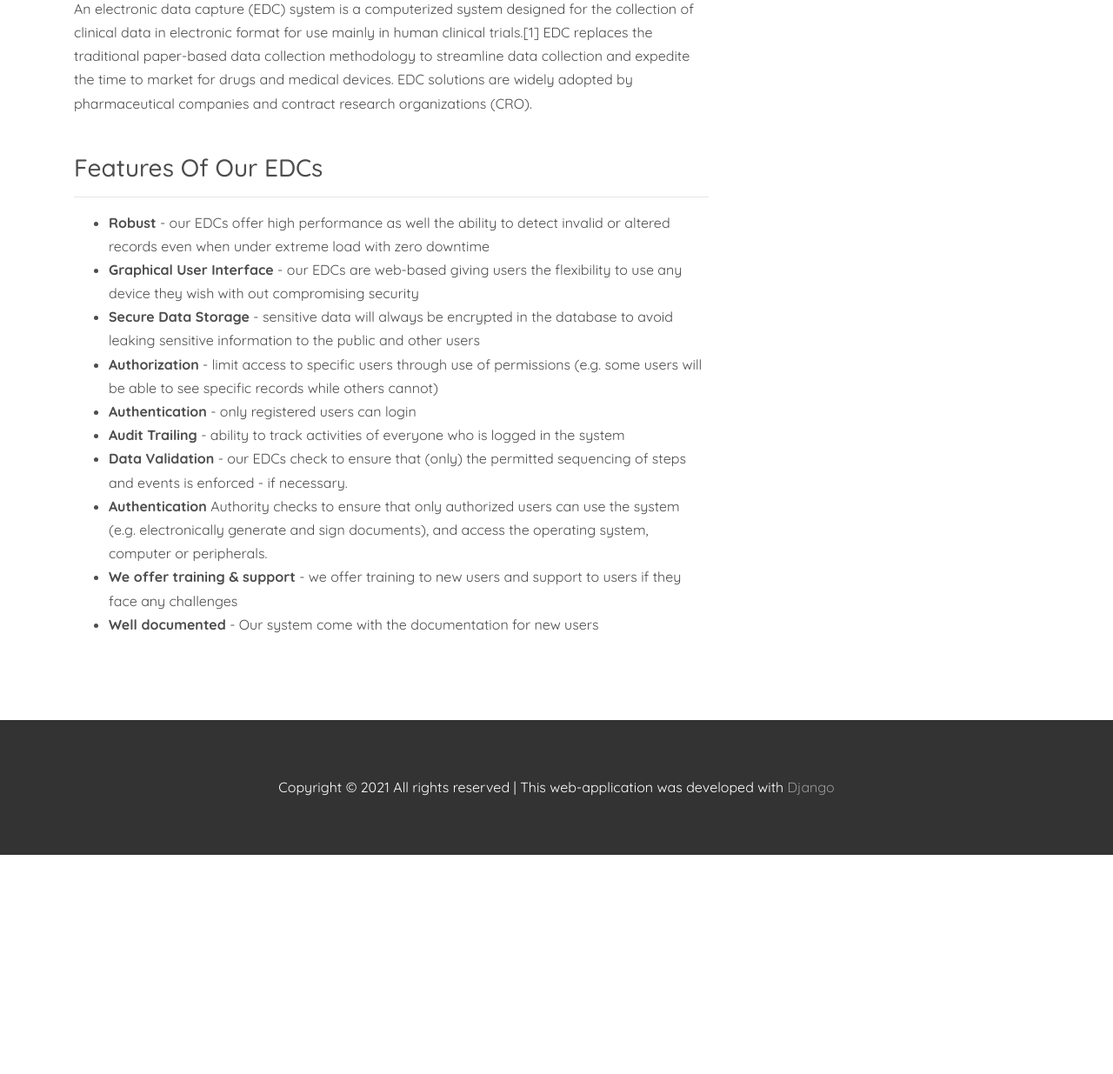
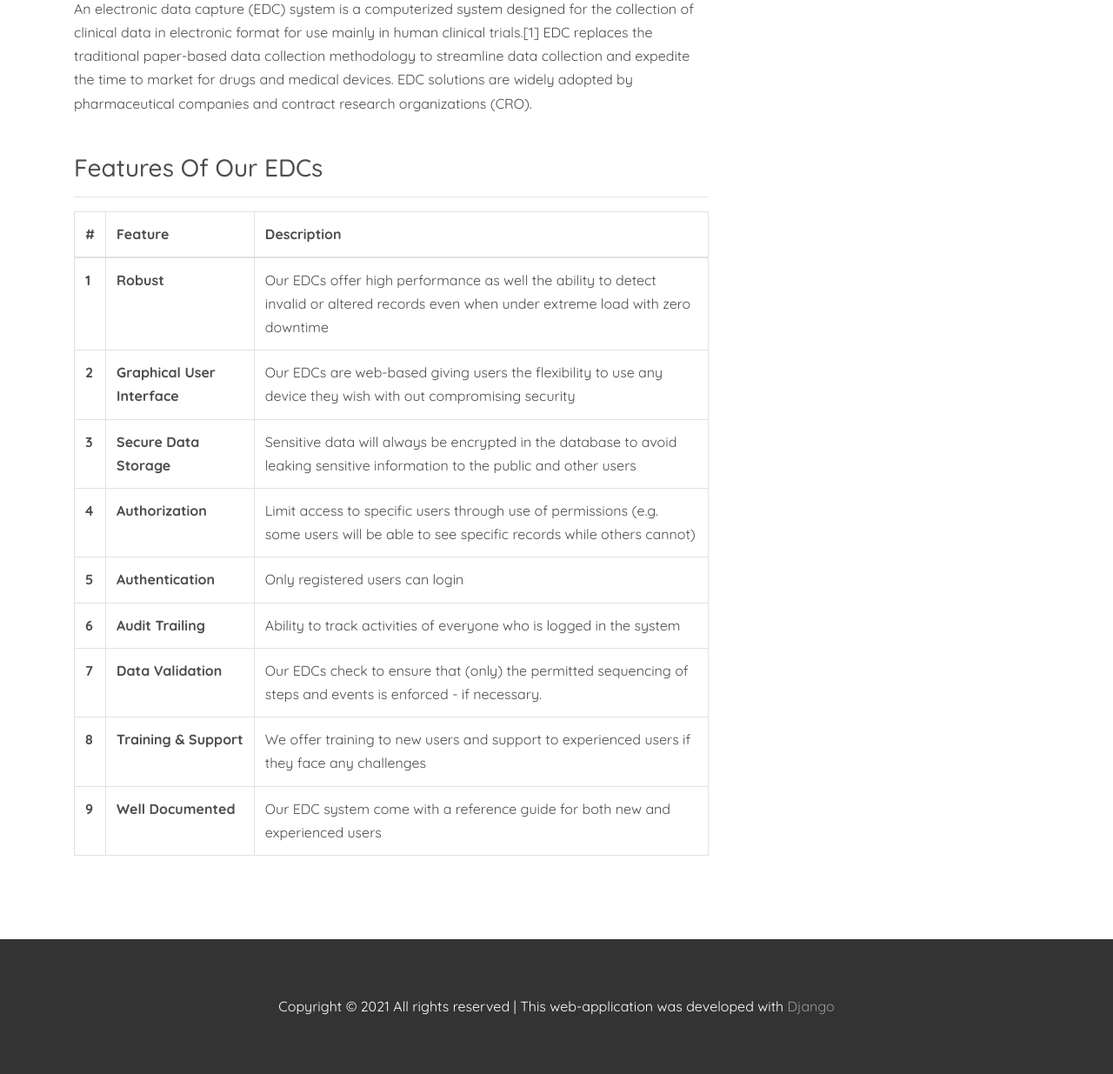
Before and after one commit to botswana-harvard/se-dmc, a Django app: page /edc/ in a window 1280 px wide. Shown: the part 690-1925 px from the top of the page at 87% size. Before the commit the page ends 1673 px from the top, so only its background shows below. Run offline with Django 3.2, Linux system fonts and the light colour scheme; some libraries are stand-ins or nearby versions; some web fonts are replaced.

Commit message:
Switched to using a table instead of bullet points

```diff
--- a/se_dmc/templates/se_dmc/edc.html
+++ b/se_dmc/templates/se_dmc/edc.html
@@ -2,7 +2,9 @@
 
 {% block content %}
     {% load static %}
-    <div class="site-blocks-cover inner-page-cover overlay" style="background-image: url({% static 'se_dmc/images/hero_1.jpg' %});" data-aos="fade" data-stellar-background-ratio="0.5">
+    <div class="site-blocks-cover inner-page-cover overlay"
+         style="background-image: url({% static 'se_dmc/images/hero_1.jpg' %});" data-aos="fade"
+         data-stellar-background-ratio="0.5">
         <div class="container">
             <div class="row align-items-center justify-content-center text-center">
 
@@ -36,21 +38,77 @@
                         research organizations (CRO).<br/><br/>
 
 
+                    <div>
                         <h3>Features Of Our EDCs</h3>
                         <hr>
-              <ul>
-                  <li><b>Robust</b> - our EDCs offer high performance as well the ability to detect invalid or altered records even when under extreme load with zero downtime</li>
-                  <li><b>Graphical User Interface</b> - our EDCs are web-based giving users the flexibility to use any device they wish with out compromising security </li>
-                  <li><b>Secure Data Storage</b> - sensitive data will always be encrypted in the database to avoid leaking sensitive information to the public and other users</li>
-                  <li><b>Authorization</b> - limit access to specific users through use of permissions (e.g. some users will be able to see specific records while others cannot)</li>
-                  <li><b>Authentication</b> - only registered users can login </li>
-                  <li><b>Audit Trailing</b> - ability to track activities of everyone who is logged in the system </li>
-                  <li> <b>Data Validation</b>  - our EDCs check to ensure that (only) the permitted sequencing of steps and events is enforced - if necessary.</li>
-                  <li><b>Authentication</b> Authority checks to ensure that only authorized users can use the system (e.g. electronically generate and sign documents), and access the operating system, computer or peripherals.</li>
-                  <li><b>We offer training & support</b> - we offer training to new users and support to users if they face any challenges </li>
-                  <li><b>Well documented</b> - Our system come with the documentation for new users</li>
-              </ul>
+                        <table class="table table-bordered">
+                            <thead>
+                            <tr>
+                                <th scope="col">#</th>
+                                <th scope="col">Feature</th>
+                                <th scope="col">Description</th>
+                            </tr>
+                            </thead>
+                            <tbody>
+                            <tr>
+                                <th scope="row">1</th>
+                                <td><b>Robust</b></td>
+                                <td>Our EDCs offer high performance as well the ability
+                                    to detect invalid or altered records even when under extreme load with zero downtime
+                                </td>
+                            </tr>
+                            <tr>
+                                <th scope="row">2</th>
+                                <td><b>Graphical User Interface</b></td>
+                                <td>Our EDCs are web-based giving users the flexibility to
+                                    use any device they wish with out compromising security
+                                </td>
+                            </tr>
+                            <tr>
+                                <th scope="row">3</th>
+                                <td><b>Secure Data Storage</b></td>
+                                <td>Sensitive data will always be encrypted in the database to
+                                    avoid leaking sensitive information to the public and other users
+                                </td>
+                            </tr>
+                            <tr>
+                                <th scope="row">4</th>
+                                <td><b>Authorization</b></td>
+                                <td>Limit access to specific users through use of permissions (e.g. some users will be able to see specific records while others cannot)
+                                </td>
+                            </tr>
+                            <tr>
+                                <th scope="row">5</th>
+                                <td><b>Authentication</b></td>
+                                <td>Only registered users can login</td>
+                            </tr>
+                             <tr>
+                                <th scope="row">6</th>
+                                <td><b>Audit Trailing</b></td>
+                                <td>Ability to track activities of everyone who is logged in the system </td>
+                            </tr>
+                            <tr>
+                                <th scope="row">7</th>
+                                <td><b>Data Validation</b></td>
+                                <td>Our EDCs check to ensure that (only) the permitted sequencing of steps and events is enforced - if necessary.</td>
+                            </tr>
+                            <tr>
+                                <th scope="row">8</th>
+                                <td><b>Training & Support</b></td>
+                                <td>We offer training to new users and support to experienced users if they face any challenges </td>
+                            </tr>
 
+                            <tr>
+                                <th scope="row">9</th>
+                                <td><b>Well Documented</b></td>
+                                <td>Our EDC system come with a reference guide for both new and experienced users </td>
+                            </tr>
+
+                            </tbody>
+                        </table>
+
+
+                    </div>
 
                 </div>
 
```
Lines whose indentation alone changed are shown as unchanged.
